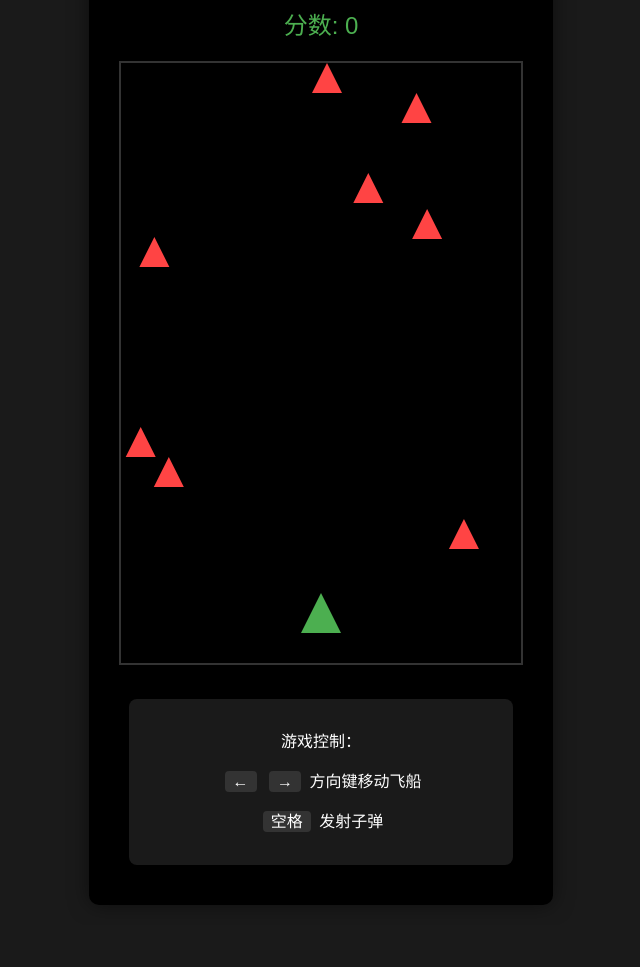
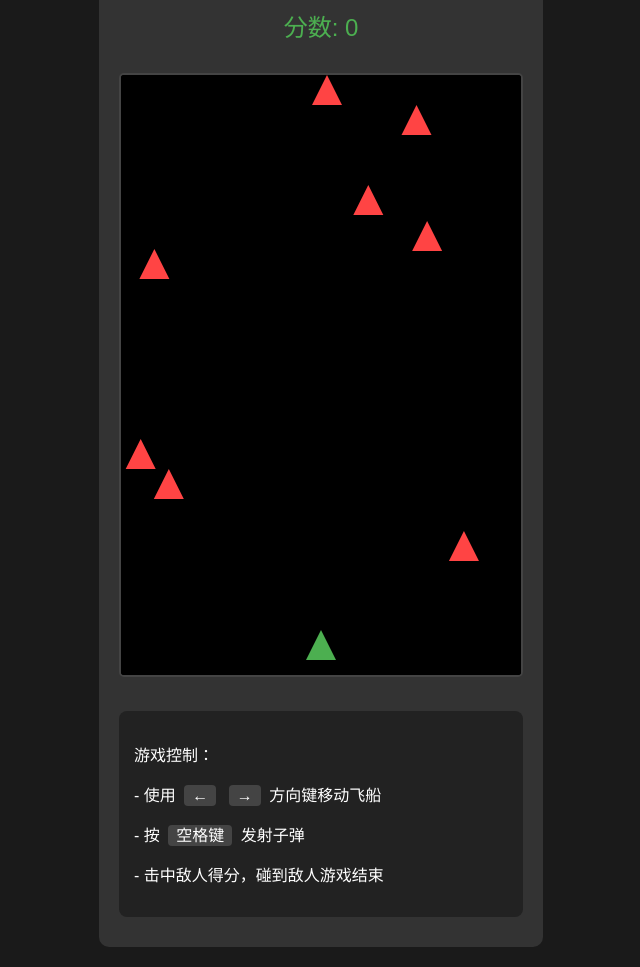
Before and after one commit to yuputao/gamehall, a plain HTML site: page index.html in a window 1280 px wide. Shown: the part 121-1088 px from the top of the page, without its empty margins (319-959 px from the left). Before the commit the page ends 1046 px from the top, so only its background shows below. Drawn offline with Linux system fonts and the light colour scheme.

Commit message:
Update index.html
修改添加完整的游戏

```diff
--- a/index.html
+++ b/index.html
@@ -1,66 +1,47 @@
 <!DOCTYPE html>
-<html lang="zh">
+<html>
 <head>
     <meta charset="UTF-8">
-    <meta name="viewport" content="width=device-width, initial-scale=1.0">
-    <title>GameHall - 简单射击游戏</title>
+    <title>GameHall - 太空射击游戏</title>
     <style>
         body {
+            display: flex;
+            justify-content: center;
+            align-items: center;
+            min-height: 100vh;
             margin: 0;
-            padding: 20px;
             background-color: #1a1a1a;
             color: white;
             font-family: Arial, sans-serif;
-            display: flex;
             flex-direction: column;
-            align-items: center;
-            min-height: 100vh;
         }
-
-        #gameContainer {
-            background-color: #000;
+        .game-container {
+            text-align: center;
             padding: 20px;
+            background-color: #333;
             border-radius: 10px;
-            box-shadow: 0 0 20px rgba(0,0,0,0.5);
-            text-align: center;
+            margin: 20px;
         }
-
-        h1 {
-            color: #4CAF50;
-            margin-bottom: 20px;
+        canvas {
+            background-color: black;
+            border: 2px solid #444;
+            border-radius: 5px;
+            margin: 20px 0;
         }
-
-        #gameCanvas {
-            background-color: #000;
-            border: 2px solid #333;
-            margin: 10px;
-        }
-
         #score {
             font-size: 24px;
             color: #4CAF50;
             margin: 10px 0;
         }
-
-        #errorMessage {
-            color: #ff4444;
-            margin: 20px;
-            padding: 10px;
-            background-color: rgba(255,0,0,0.1);
-            border-radius: 5px;
-            display: none;
+        .controls {
+            background-color: #222;
+            padding: 15px;
+            border-radius: 8px;
+            margin: 10px 0;
+            text-align: left;
         }
-
-        .instructions {
-            margin: 20px;
-            padding: 15px;
-            background-color: rgba(255,255,255,0.1);
-            border-radius: 8px;
-            line-height: 1.5;
-        }
-
         .key {
-            background-color: #333;
+            background-color: #444;
             padding: 2px 8px;
             border-radius: 4px;
             margin: 0 4px;
@@ -68,55 +49,43 @@
     </style>
 </head>
 <body>
-    <div id="gameContainer">
+    <div class="game-container">
         <h1>太空射击游戏</h1>
         <div id="score">分数: 0</div>
         <canvas id="gameCanvas" width="400" height="600"></canvas>
-        <div id="errorMessage"></div>
-        <div class="instructions">
+        <div class="controls">
             <p>游戏控制：</p>
-            <p><span class="key">←</span> <span class="key">→</span> 方向键移动飞船</p>
-            <p><span class="key">空格</span> 发射子弹</p>
+            <p>- 使用 <span class="key">←</span> <span class="key">→</span> 方向键移动飞船</p>
+            <p>- 按 <span class="key">空格键</span> 发射子弹</p>
+            <p>- 击中敌人得分，碰到敌人游戏结束</p>
         </div>
     </div>
 
     <script>
-        // 显示错误信息的函数
-        function showError(message) {
-            const errorDiv = document.getElementById('errorMessage');
-            errorDiv.style.display = 'block';
-            errorDiv.textContent = message;
-        }
-
-        try {
         const canvas = document.getElementById('gameCanvas');
-            if (!canvas) {
-                throw new Error('找不到画布元素');
-            }
-
         const ctx = canvas.getContext('2d');
-            if (!ctx) {
-                throw new Error('无法获取画布上下文');
-            }
-
         const scoreElement = document.getElementById('score');
 
-            // 初始化游戏状态
+        // 游戏状态
         let score = 0;
         let gameOver = false;
         let lastTime = 0;
+        let lastShot = 0;
 
         // 玩家飞船
         const player = {
             x: canvas.width / 2,
-                y: canvas.height - 50,
-                width: 40,
-                height: 40,
+            y: canvas.height - 30,
+            width: 30,
+            height: 30,
             speed: 5
         };
 
+        // 子弹和敌人数组
         let bullets = [];
         let enemies = [];
+
+        // 控制状态
         const keys = {
             left: false,
             right: false,
@@ -124,7 +93,7 @@
         };
 
         // 键盘事件监听
-            window.addEventListener('keydown', (e) => {
+        document.addEventListener('keydown', (e) => {
             if (e.key === 'ArrowLeft') keys.left = true;
             if (e.key === 'ArrowRight') keys.right = true;
             if (e.key === ' ') {
@@ -133,7 +102,7 @@
             }
         });
 
-            window.addEventListener('keyup', (e) => {
+        document.addEventListener('keyup', (e) => {
             if (e.key === 'ArrowLeft') keys.left = false;
             if (e.key === 'ArrowRight') keys.right = false;
             if (e.key === ' ') keys.space = false;
@@ -143,9 +112,9 @@
         function drawPlayer() {
             ctx.fillStyle = '#4CAF50';
             ctx.beginPath();
-                ctx.moveTo(player.x, player.y - 20);
-                ctx.lineTo(player.x - 20, player.y + 20);
-                ctx.lineTo(player.x + 20, player.y + 20);
+            ctx.moveTo(player.x, player.y - 15);
+            ctx.lineTo(player.x - 15, player.y + 15);
+            ctx.lineTo(player.x + 15, player.y + 15);
             ctx.closePath();
             ctx.fill();
         }
@@ -154,7 +123,7 @@
         function drawBullets() {
             ctx.fillStyle = '#fff';
             bullets.forEach(bullet => {
-                    ctx.fillRect(bullet.x - 2, bullet.y - 8, 4, 16);
+                ctx.fillRect(bullet.x - 2, bullet.y - 8, 4, 8);
             });
         }
 
@@ -173,21 +142,20 @@
 
         // 更新游戏状态
         function update(currentTime) {
-                const deltaTime = currentTime - lastTime;
-                lastTime = currentTime;
+            if (gameOver) return;
 
-                if (!gameOver) {
             // 移动玩家
-                    if (keys.left && player.x > 20) player.x -= player.speed;
-                    if (keys.right && player.x < canvas.width - 20) player.x += player.speed;
+            if (keys.left && player.x > 15) player.x -= player.speed;
+            if (keys.right && player.x < canvas.width - 15) player.x += player.speed;
 
             // 发射子弹
-                    if (keys.space && bullets.length < 8) {
+            if (keys.space && currentTime - lastShot > 250) {
                 bullets.push({
                     x: player.x,
-                            y: player.y - 20,
-                            speed: 8
+                    y: player.y - 15,
+                    speed: 7
                 });
+                lastShot = currentTime;
             }
 
             // 更新子弹位置
@@ -224,9 +192,9 @@
                 }
 
                 // 检查玩家碰撞
-                        if (enemy.y < canvas.height &&
-                            Math.abs(player.x - enemy.x) < 30 &&
-                            Math.abs(player.y - enemy.y) < 30) {
+                if (!gameOver && enemy.y < canvas.height &&
+                    Math.abs(player.x - enemy.x) < 25 &&
+                    Math.abs(player.y - enemy.y) < 25) {
                     gameOver = true;
                 }
 
@@ -236,18 +204,18 @@
                 }
             }
         }
-            }
 
         // 绘制游戏结束画面
         function drawGameOver() {
             ctx.fillStyle = 'rgba(0, 0, 0, 0.7)';
             ctx.fillRect(0, 0, canvas.width, canvas.height);
 
-                ctx.fillStyle = '#fff';
+            ctx.fillStyle = '#ff4444';
             ctx.font = '48px Arial';
             ctx.textAlign = 'center';
             ctx.fillText('游戏结束!', canvas.width/2, canvas.height/2 - 50);
 
+            ctx.fillStyle = '#fff';
             ctx.font = '24px Arial';
             ctx.fillText('最终分数: ' + score, canvas.width/2, canvas.height/2 + 10);
             ctx.fillText('按空格键重新开始', canvas.width/2, canvas.height/2 + 50);
@@ -265,6 +233,7 @@
             enemies = [];
             player.x = canvas.width / 2;
             scoreElement.textContent = '分数: 0';
+            lastShot = 0;
         }
 
         // 游戏主循环
@@ -287,11 +256,6 @@
 
         // 开始游戏
         requestAnimationFrame(gameLoop);
-
-        } catch (error) {
-            showError('游戏初始化失败: ' + error.message);
-            console.error('游戏错误:', error);
-        }
     </script>
 </body>
 </html>
```
Lines whose indentation alone changed are shown as unchanged.
